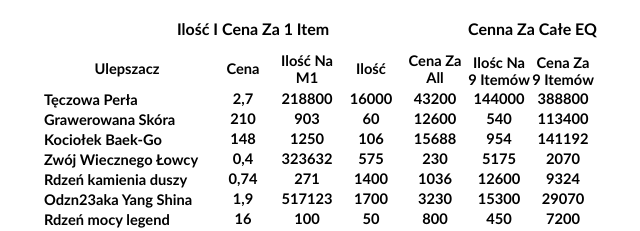
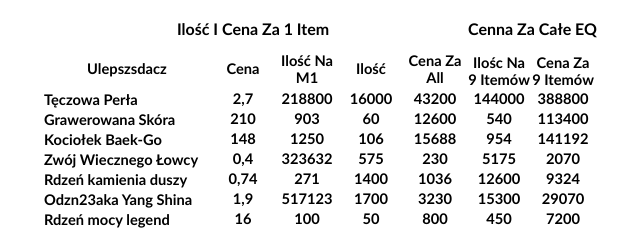
Before and after one commit to xminikx/TEST, a plain HTML site: page Eq Atlasu.htm in a window 1280 px wide. Shown: the top 231 px of the page, 321-961 px from the left. Drawn offline with Linux system fonts and the light colour scheme.

Commit message:
Update Eq Atlasu.htm

```diff
--- a/Eq Atlasu.htm
+++ b/Eq Atlasu.htm
@@ -168,7 +168,7 @@ PROGRAMU EXCEL -->
  <tr height=20 style='height:15.0pt'>
  </tr>
  <tr height=20 style='height:15.0pt'>
-  <td rowspan=2 height=40 class=xl6725977 style='height:30.0pt'>Ulepszacz</td>
+  <td rowspan=2 height=40 class=xl6725977 style='height:30.0pt'>Ulepszsdacz</td>
   <td rowspan=2 class=xl6725977>Cena</td>
   <td rowspan=2 class=xl6925977 width=64 style='width:48pt'>Ilość Na M1</td>
   <td rowspan=2 class=xl6725977>Ilość</td>
```
